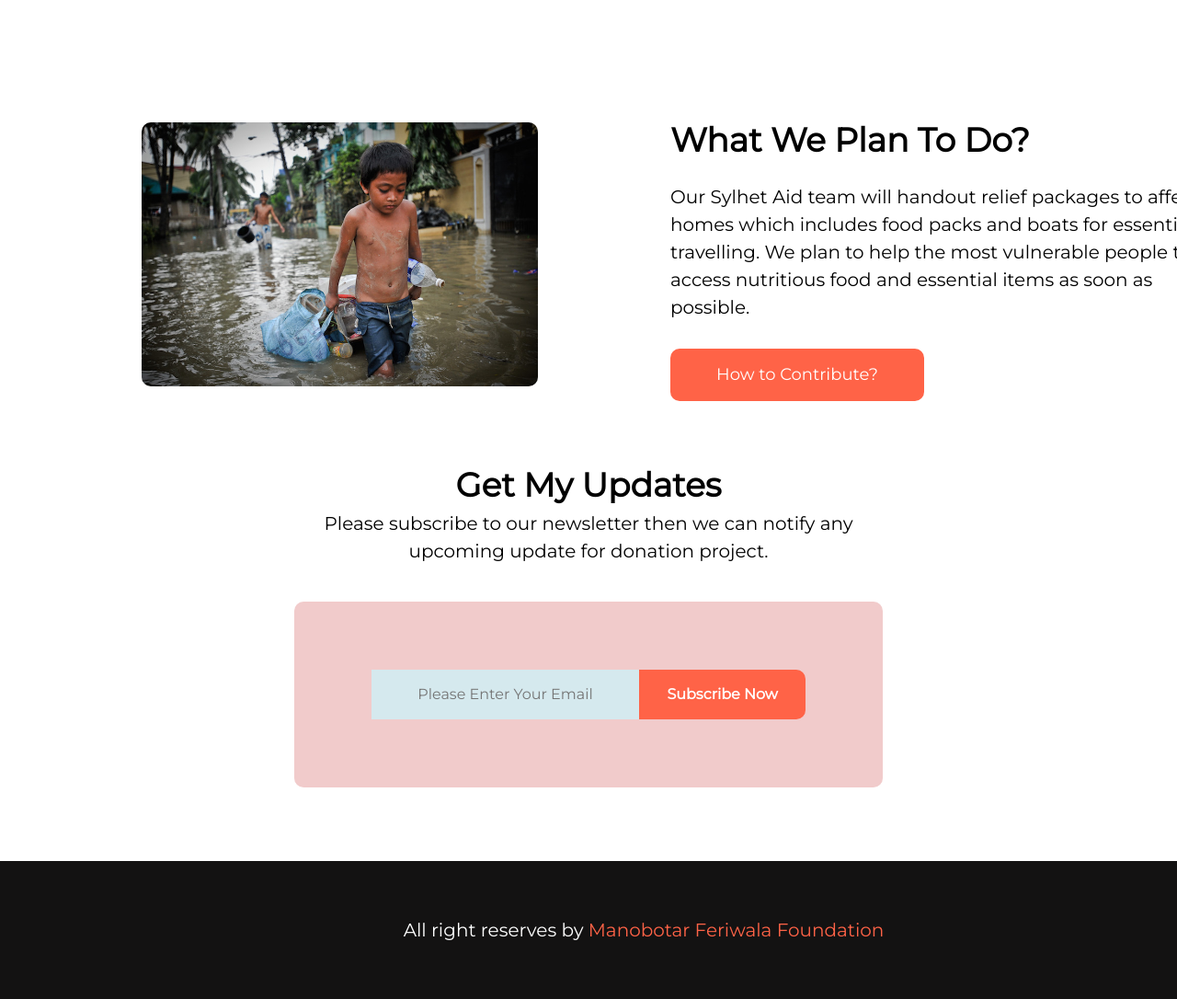
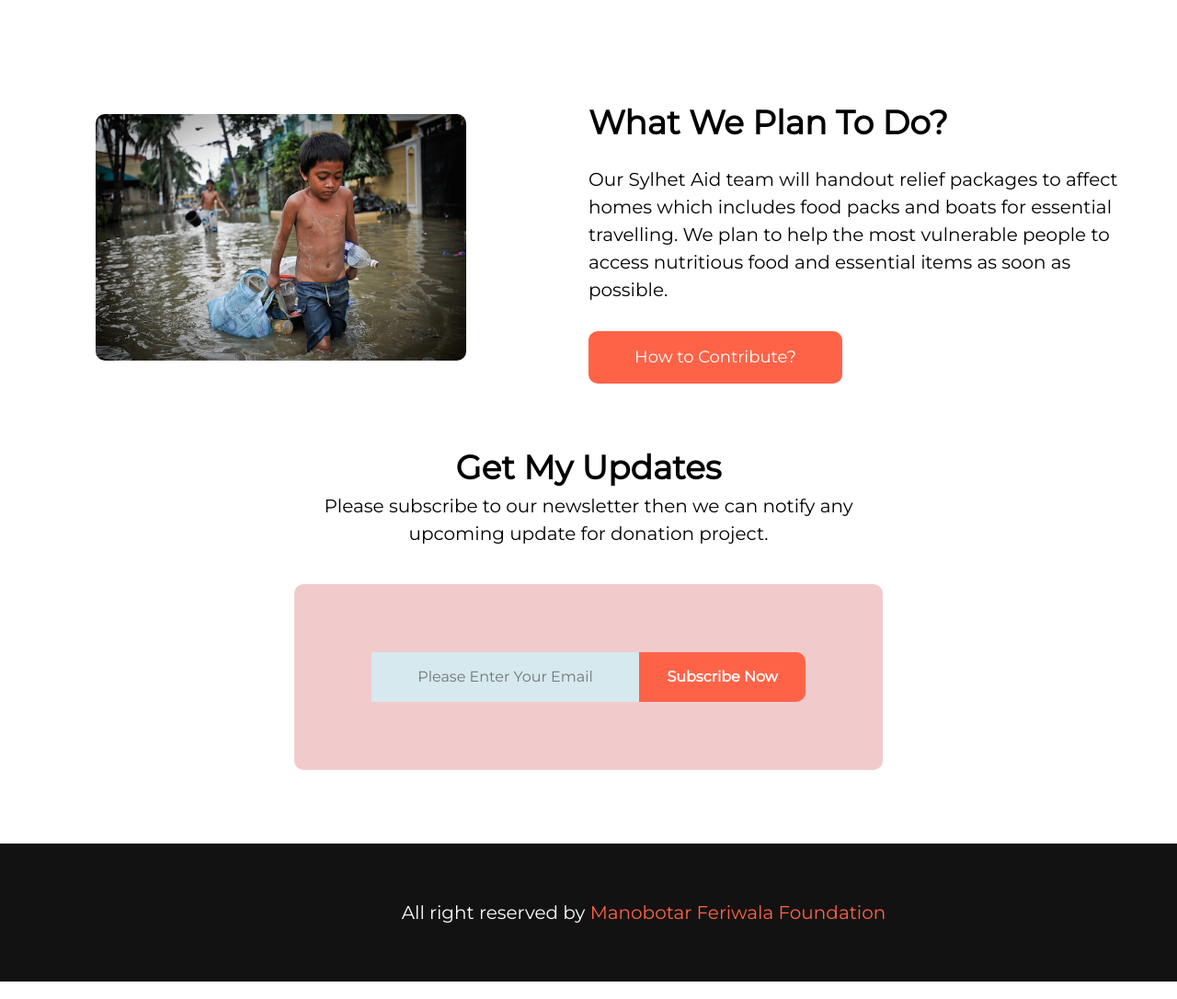
Before and after one commit to Rezaee-Rabbi/assaingment-1, a plain HTML site: page index.html in a window 1280 px wide. Shown: the part 2428-3514 px from the top of the page at 92% size. Drawn offline with Linux system fonts and the light colour scheme.

Commit message:
final edit

```diff
--- a/css/style.css
+++ b/css/style.css
@@ -164,14 +164,13 @@ hr {
 
 .help-container {
     width: 100%;
-    padding: 5%;
 }
 
 .help-area {
     display: flex;
     justify-content: space-evenly;
     align-items: center;
-    padding-left: 50px;
+    padding: 5%;
 
 }
 
--- a/index.html
+++ b/index.html
@@ -124,7 +124,7 @@
     </section>
     <footer class="footer-area">
         <div class="footer-text">
-            <p>All right reserves by <span class="tomato-color">Manobotar Feriwala Foundation</span></p>
+            <p>All right reserved by <span class="tomato-color">Manobotar Feriwala Foundation</span></p>
         </div>
     </footer>
 </body>
```
